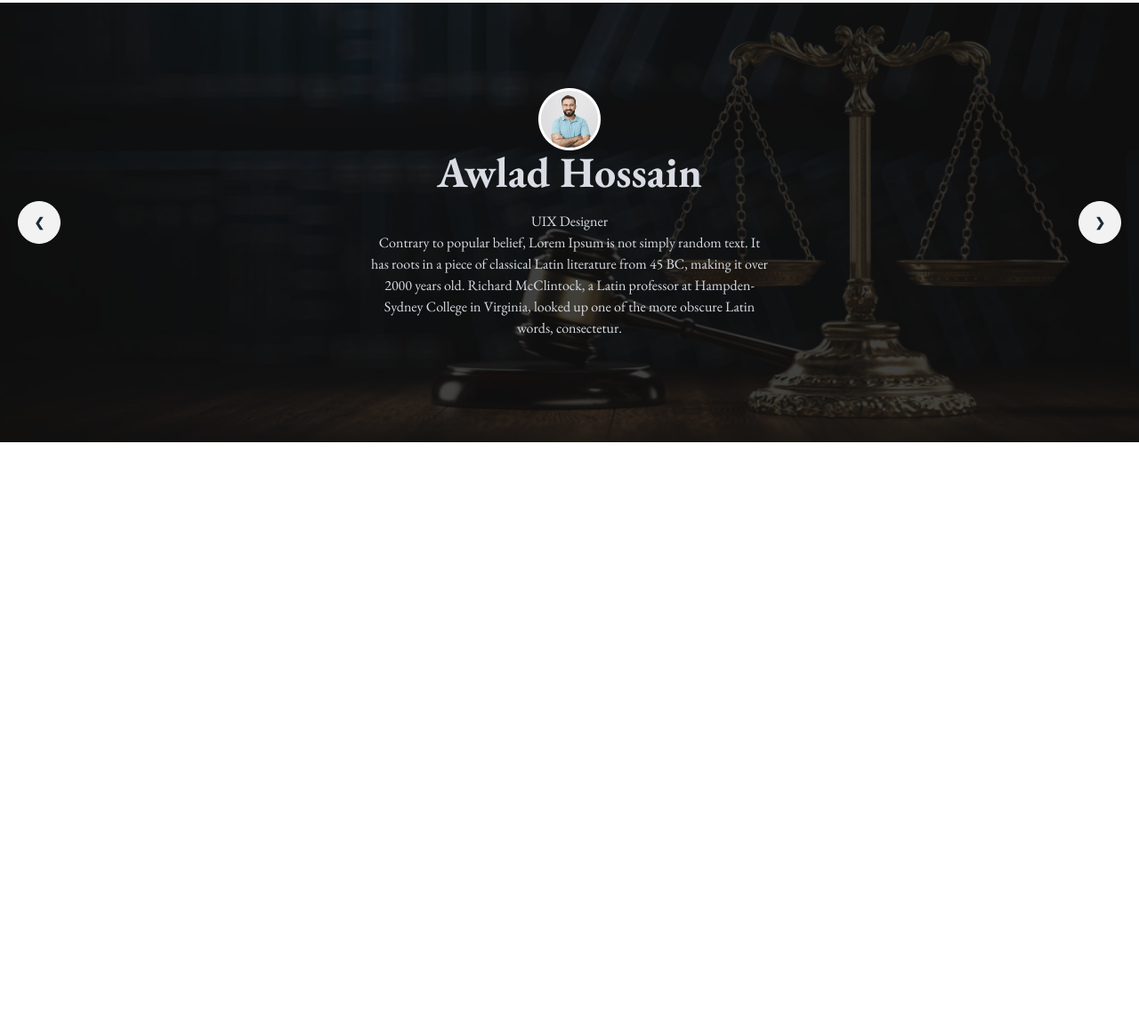
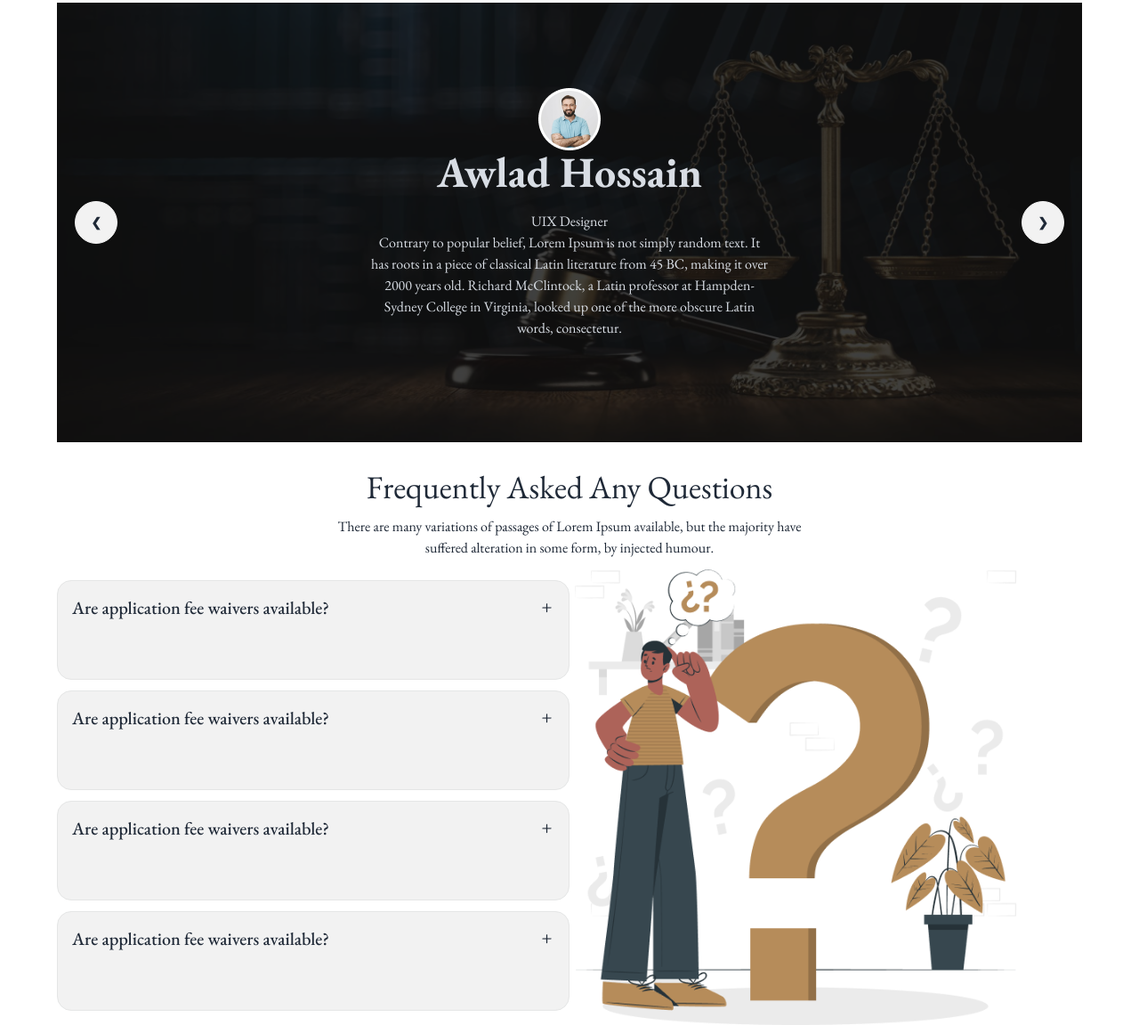
Before and after one commit to Tanim1999/justice-project, a plain HTML site: page index.html in a window 1280 px wide. Shown: the part 1695-2847 px from the top of the page at 89% size. Before the commit the page ends 2199 px from the top, so only its background shows below. Drawn offline with nearby package versions, Linux system fonts and the light colour scheme.

Commit message:
completed faq section

```diff
--- a/index.html
+++ b/index.html
@@ -240,9 +240,9 @@
             </div>
         </section>
         <!-- Carousel section -->
-        <section>
+        <section class="max-w-sm md:max-w-2xl lg:max-w-6xl mx-auto my-6">
 
-            <div class="carousel w-full">
+            <div class="carousel max-w-full">
                 <!-- slide 1 -->
                 <div id="slide1" class="carousel-item relative w-full">
 
@@ -331,6 +331,76 @@
                 </div>
             </div>
         </section>
+        <!-- faq section -->
+        <section class="max-w-sm md:max-w-2xl lg:max-w-6xl mx-auto ">
+            <h1 class="text-center text-4xl my-3">Frequently Asked Any Questions</h1>
+            <p class="text-center text-base my-3">There are many variations of passages of Lorem Ipsum available, but
+                the majority have <br> suffered alteration in some form, by injected humour.</p>
+
+            <div class="flex flex-col-reverse lg:flex-row ">
+
+                <div class="flex-1">
+                    <!-- question1 -->
+                    <div tabindex="0" class="collapse collapse-plus border border-base-300 bg-base-200 h-fit my-3 lg:h-28">
+                        <div class="collapse-title text-xl font-medium">
+                            Are application fee waivers available?
+                        </div>
+                        <div class="collapse-content">
+                            <p>There are many variations of passages of Lorem Ipsum available, but the majority have
+                                suffered
+                                alteration in some form, by injected humour, . </p>
+                        </div>
+                    </div>
+
+                    <!-- question2 -->
+                    <div tabindex="0" class="collapse collapse-plus border border-base-300 bg-base-200 my-3  h-fit lg:h-28" >
+                        <div class="collapse-title text-xl font-medium">
+                            Are application fee waivers available?
+                        </div>
+                        <div class="collapse-content">
+                            <p>There are many variations of passages of Lorem Ipsum available, but the majority have
+                                suffered
+                                alteration in some form, by injected humour, . </p>
+                        </div>
+                    </div>
+
+                    <!-- question3 -->
+                    <div tabindex="0" class="collapse collapse-plus border border-base-300 bg-base-200 my-3 min-h-24 h-fit lg:h-28">
+                        <div class="collapse-title text-xl font-medium">
+                            Are application fee waivers available?
+                        </div>
+                        <div class="collapse-content">
+                            <p>There are many variations of passages of Lorem Ipsum available, but the majority have
+                                suffered
+                                alteration in some form, by injected humour, . </p>
+                        </div>
+                    </div>
+
+                    <!-- question4 -->
+                    <div tabindex="0" class="collapse collapse-plus border border-base-300 bg-base-200 my-3 min-h-24 h-fit lg:h-28">
+                        <div class="collapse-title text-xl font-medium">
+                            Are application fee waivers available?
+                        </div>
+                        <div class="collapse-content">
+                            <p>There are many variations of passages of Lorem Ipsum available, but the majority have
+                                suffered
+                                alteration in some form, by injected humour, . </p>
+                        </div>
+                    </div>
+
+                </div>
+
+
+
+
+
+                <!-- faq img -->
+                <div class="flex-1 my-5rem">
+                    <img src="./images/faq.png" alt="" class=" h-[25rem] md:h-[32rem]">
+
+                </div>
+            </div>
+        </section>
 
 
     </main>
```
